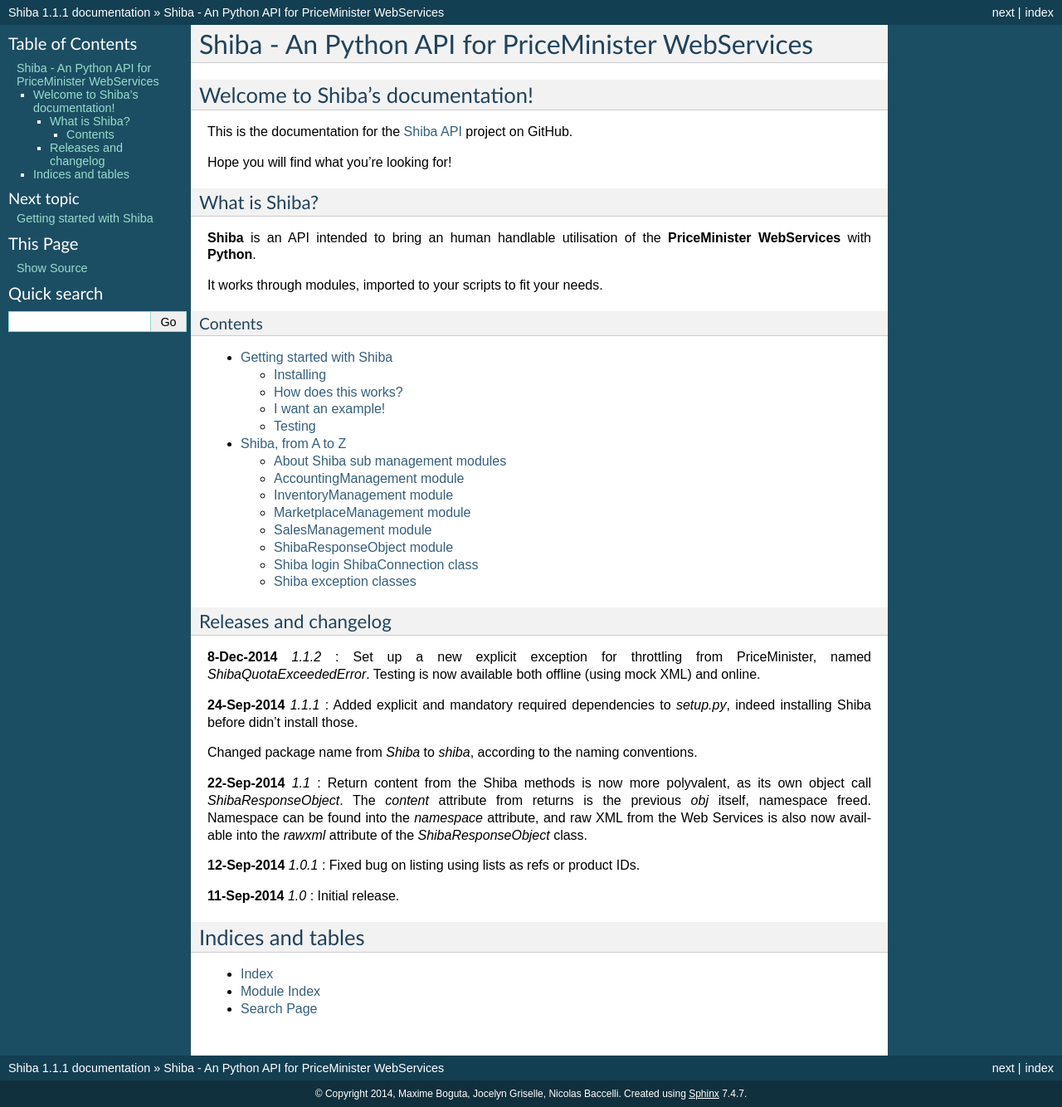
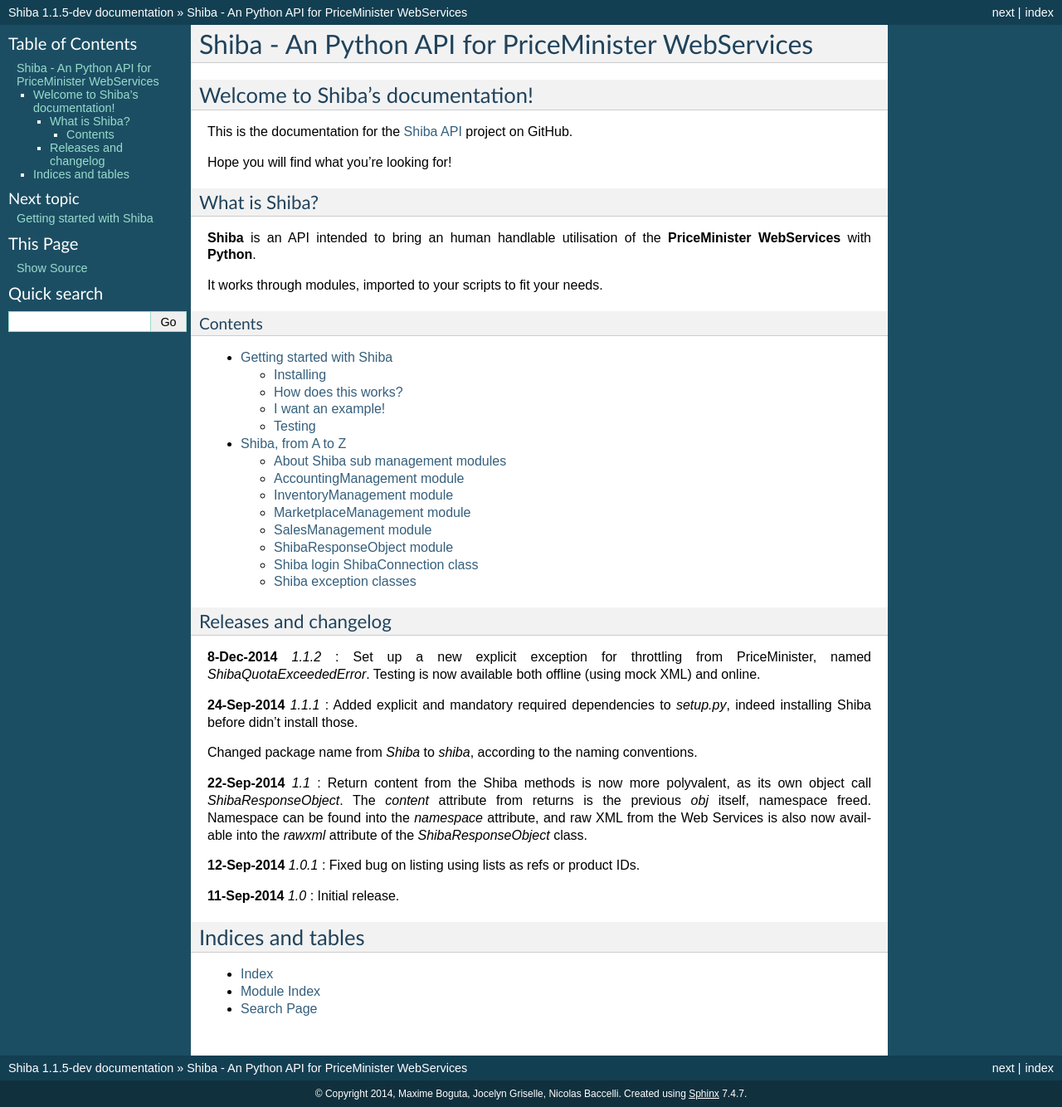
Before and after one commit to ShibaAPI/shiba, a Sphinx documentation site: the page built from doc/index.rst, in a window 1280 px wide. Shown: the whole page at 83% size. Built offline with Sphinx 7.4.7, drawn with Linux system fonts in a browser that asks for light colours.

Commit message:
bump version

```diff
--- a/README.rst
+++ b/README.rst
@@ -1,11 +1,11 @@
 Shiba
 =====
 
-**shiba 1.1.4**
+**shiba 1.1.5**
 
 Released: **11-Sep-2014**
 
-Last release: **08-Feb-2016**
+Last release: **13-Jul-2016**
 
 Introduction
 ------------
--- a/doc/conf.py
+++ b/doc/conf.py
@@ -56,7 +56,7 @@
 # The short X.Y version.
 version = '1.1'
 # The full version, including alpha/beta/rc tags.
-release = '1.1.1'
+release = '1.1.5-dev'
 
 # The language for content autogenerated by Sphinx. Refer to documentation
 # for a list of supported languages.
--- a/setup.py
+++ b/setup.py
@@ -7,11 +7,11 @@
 
 setup(name="Shiba",
       packages=["shiba"],
-      version="1.1.4",
+      version="1.1.5-dev",
       description="A Python API for PriceMinister WebServices",
       author="Maxime Boguta",
       author_email="maxime.boguta@epitech.eu",
       url="https://github.com/ShibaAPI/shiba",
-      # download_url="https://github.com/ShibaAPI/shiba/tarball/1.1.4",
+      download_url="https://github.com/Phylante/shiba/tarball/1.1.5-dev",
       keywords=["api", "priceminister", "python", "webservices"],
       install_requires=["requests", "xmltodict", "lxml", "nose"],)
```
Also changed, not shown: 10 other files.
